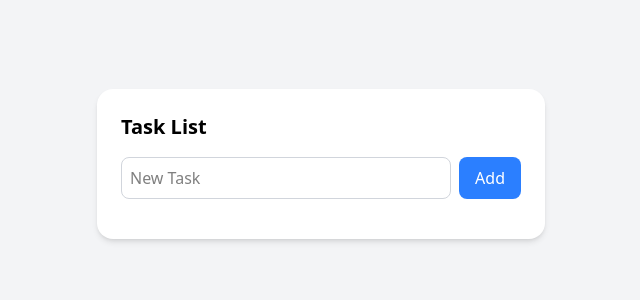
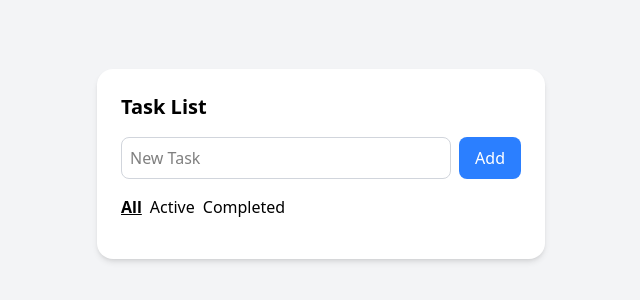
Before and after one commit to Heisenberg2004/task-manager-app, a React (Vite) app in the folder client/: page / in a window 1280 px wide. Shown: the part 236-536 px from the top of the page, without its empty margins (319-959 px from the left). Built offline with nearby package versions, Linux system fonts and the light colour scheme.

Commit message:
Add task filter (All / Active / Complete)

```diff
--- a/client/src/components/TaskList.jsx
+++ b/client/src/components/TaskList.jsx
@@ -13,6 +13,8 @@ const TaskList = () => {
 
   // เก็บข้อความที่พิมพ์ใน input และ setNewTask ใช้เปลี่ยนข้อความนี้ เมื่อพิมพ์ หรือเมื่อ Add แล้วต้องล้าง input
   const [newTask, setNewTask] = useState("");
+
+  const [filter, setFilter] = useState("all"); // all | active | completed
 
   const handleAddTask = () => {
     if (newTask.trim() === "") return; // เช็คว่า newTask เป็นค่าว่างมั้ย
@@ -47,10 +49,15 @@ const TaskList = () => {
     setTasks(updatedTasks);
   };
 
+  const filteredTasks = tasks.filter((task) => {
+    if (filter === "active") return !task.completed;
+    if (filter === "completed") return task.completed;
+    return true;
+  });
+
   return (
     <div className="bg-white p-6 rounded-2xl shadow-md w-full max-w-md">
       <h2 className="text-xl font-semibold mb-4">Task List</h2>
-
       <div className="flex mb-4 gap-2">
         <input
           type="text"
@@ -66,9 +73,29 @@ const TaskList = () => {
           Add
         </button>
       </div>
-
+      <div className="mb-4 space-x-2">
+        <button
+          className={filter === "all" ? "underline font-bold" : ""}
+          onClick={() => setFilter("all")}
+        >
+          All
+        </button>
+        <button
+          className={filter === "active" ? "underline font-bold" : ""}
+          onClick={() => setFilter("active")}
+        >
+          Active
+        </button>
+        <button
+          className={filter === "completed" ? "underline font-bold" : ""}
+          onClick={() => setFilter("completed")}
+        >
+          Completed
+        </button>
+      </div>
+      {console.log(tasks)}
       <ul className="space-y-3">
-        {tasks.map((task) => (
+        {filteredTasks.map((task) => (
           <TaskItem
             key={task.id}
             task={task}
```
